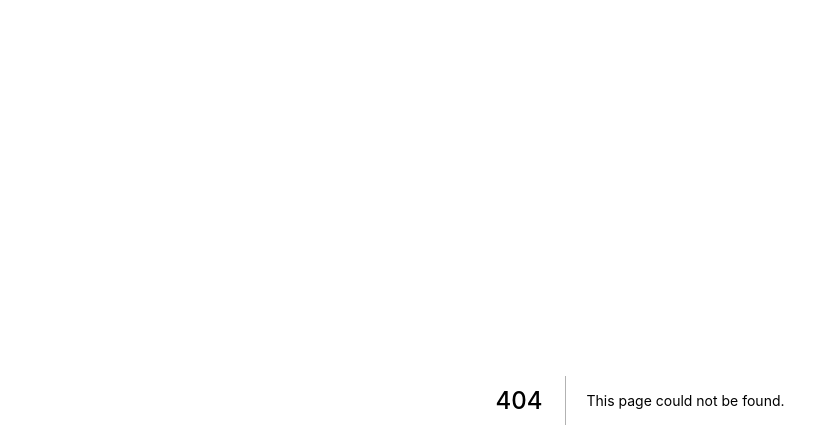
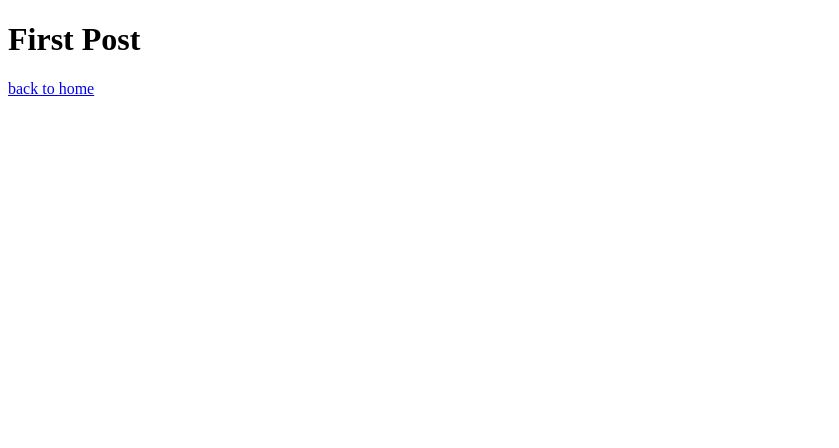
Before and after one commit to Yorinton/nextjs-blog, a Next.js app: page /posts/first-post in a window 1280 px wide. Before the commit this address had no page. Shown: the top 448 px of the page, without its empty margins (0-839 px from the left). Built offline with nearby package versions, Linux system fonts and the light colour scheme.

Commit message:
first-postページ追加

```diff
--- /dev/null
+++ b/pages/posts/first-post.js
@@ -0,0 +1,16 @@
+import Link from 'next/link'
+import Head from 'next/head'
+
+export default function FirstPost() {
+    return (
+        <>
+            <Head>
+                <title>First Post</title>
+            </Head>
+            <h1>First Post</h1>
+            <Link href="/">
+                <a>back to home</a>
+            </Link>
+        </>
+    )
+}
```
